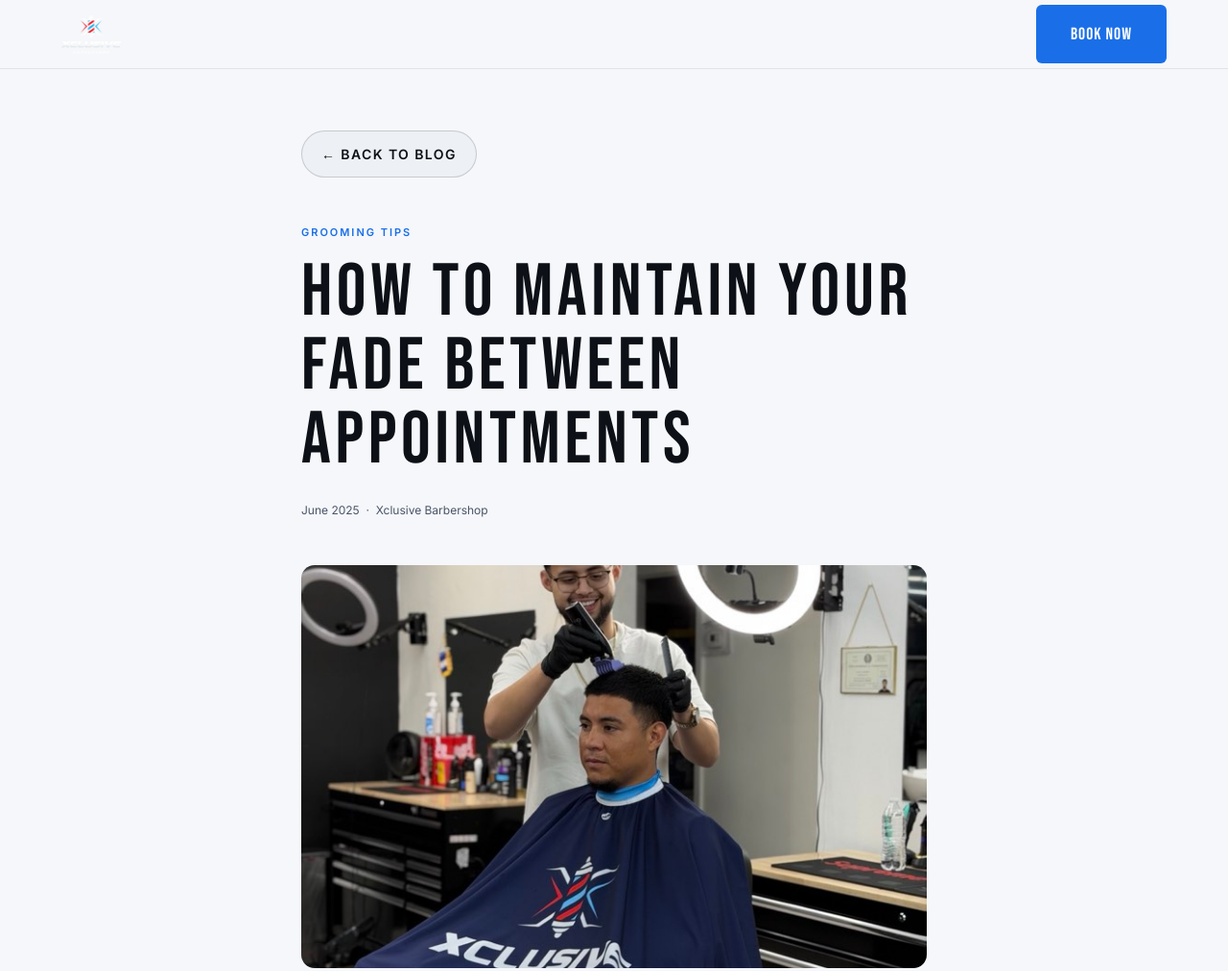
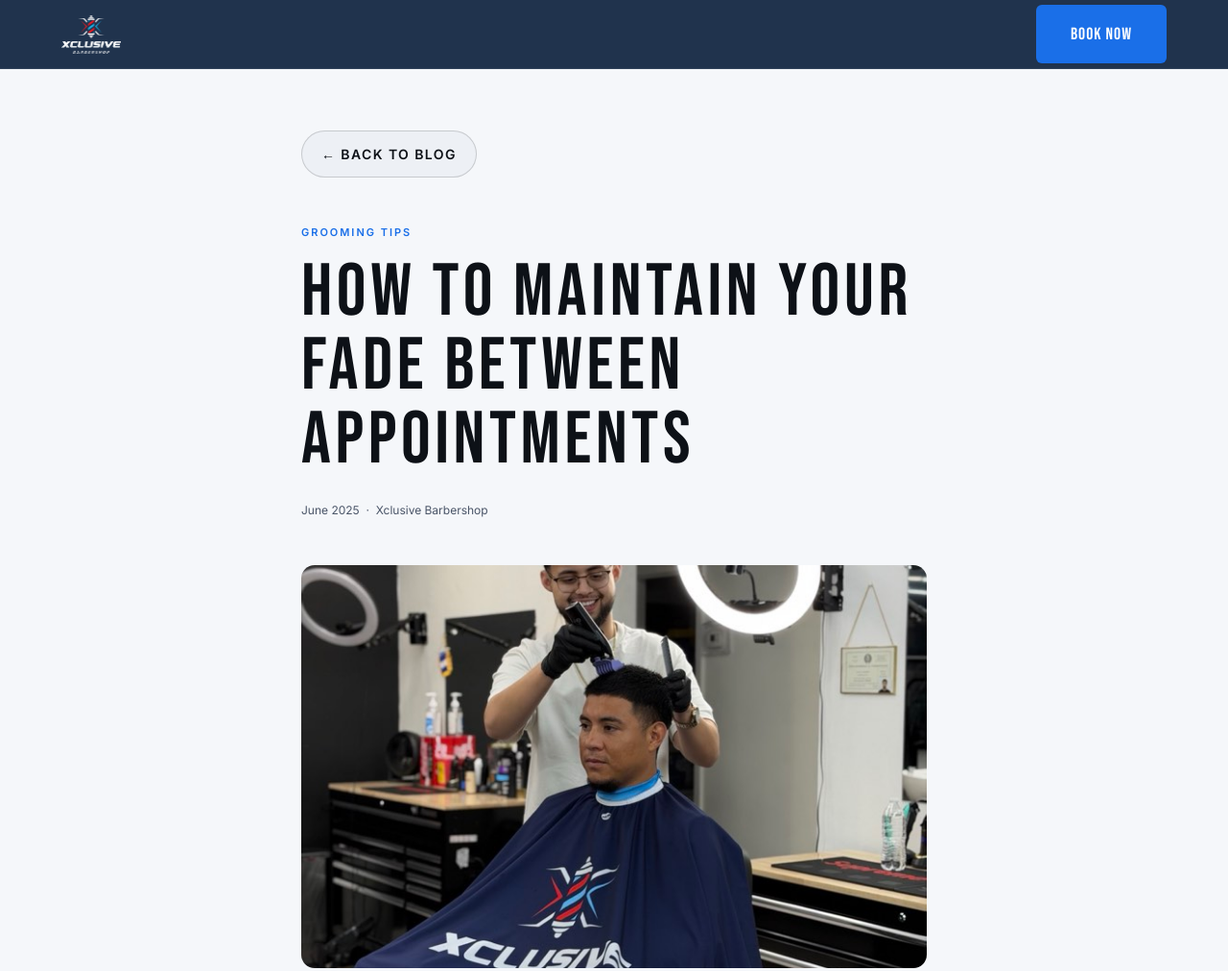
Before and after one commit to barbershopxclusive20-cyber/xclusive-barbershop, a website: page blog/maintain-your-fade.html in a window 1280 px wide. Shown: the top 1012 px of the page at 96% size. Drawn offline with Linux system fonts and the light colour scheme.

Commit message:
fix: sticky nav background #192d48 to match footer, white links

```diff
--- a/styles.css
+++ b/styles.css
@@ -388,11 +388,13 @@ h1, h2, h3, h4, h5, h6 {
 }
 
 .nav.is-scrolled {
-  background: rgba(245, 247, 250, 0.92);
-  border-color: var(--color-border);
+  background: rgba(25, 45, 72, 0.97);
+  border-color: rgba(255,255,255,0.08);
   backdrop-filter: blur(20px);
   -webkit-backdrop-filter: blur(20px);
 }
+.nav.is-scrolled .nav__link { color: rgba(255,255,255,0.7); }
+.nav.is-scrolled .nav__link:hover { color: #fff; }
 
 .nav__inner {
   height: 100%;
```
